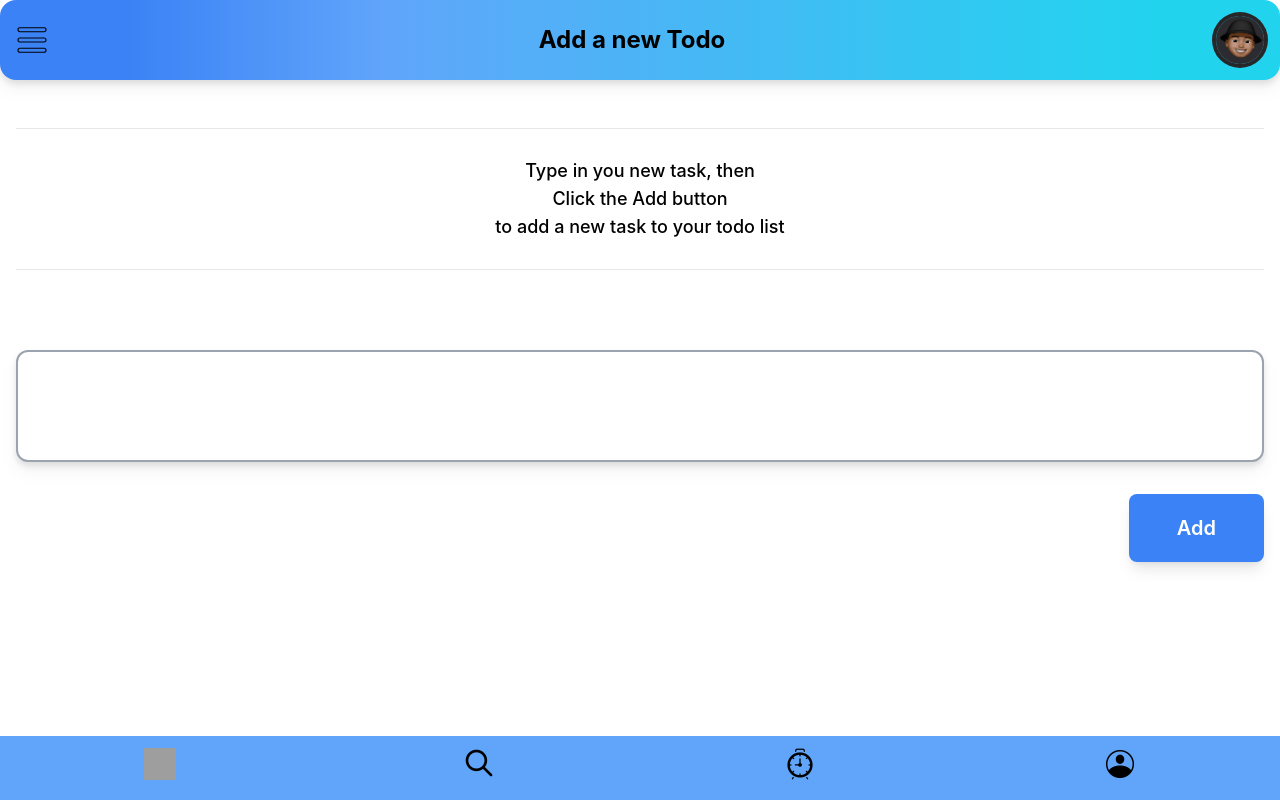
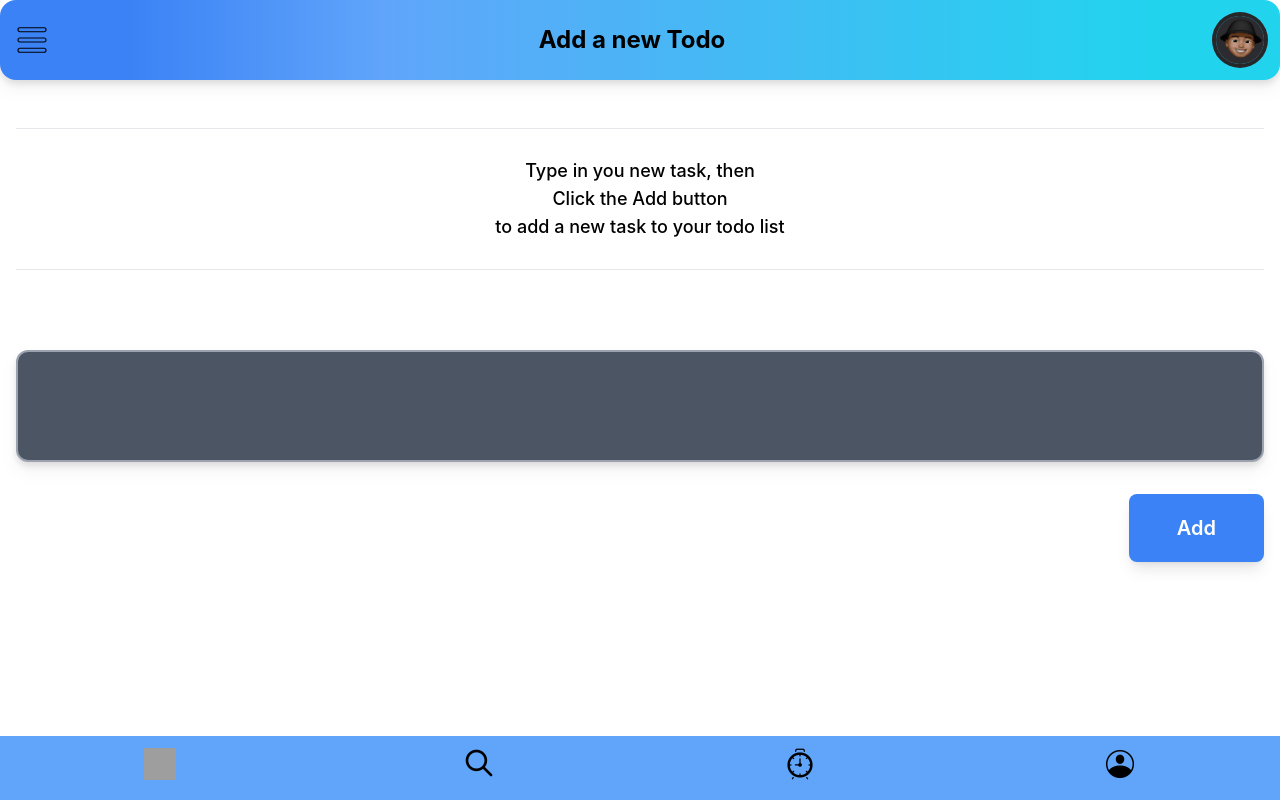
Before and after one commit to odohigreat/todoreact, a React (Create React App) app: page /new in a window 1280 px wide. Built offline with nearby package versions, Linux system fonts and the light colour scheme; grey boxes are pictures that could not be loaded.

Commit message:
minor modifications

```diff
--- a/src/Pages/NewTask.js
+++ b/src/Pages/NewTask.js
@@ -6,6 +6,7 @@ import addIcon from "../Pictures/add.png";
 import homeIcon from "../Pictures/home.png";
 import profileIcon from "../Pictures/profile.png";
 import searchIcon from "../Pictures/search.png";
+import addtodo from "../Pictures/addtodo.png";
 
 
 export default function () {
@@ -31,7 +32,7 @@ export default function () {
                 <hr />
                 <p className="my-7 text-center text-lg font-family: 'Poppins', sans-serif; font-medium">Type in you new task, then <br />Click the Add button<br /> to add a new task to your todo list</p>
                 <hr />
-                <input className="border-gray-400 border-2 rounded-xl drop-shadow-lg mt-20 mb-8 h-28 w-full" type="text"></input>
+                <input className="border-gray-400 border-2 rounded-xl text-gray-50 bg-gray-600 drop-shadow-lg mt-20 mb-8 h-28 w-full" type="text"></input>
                 <Link className="text-white px-12 rounded-lg float-right shadow-lg font-semibold hover:bg-cyan-400 text-xl bg-blue-500 p-5" to="">Add</Link>
             </div>
         </div>
```
Also changed, not shown: src/Pictures/addtodo.png (added).
